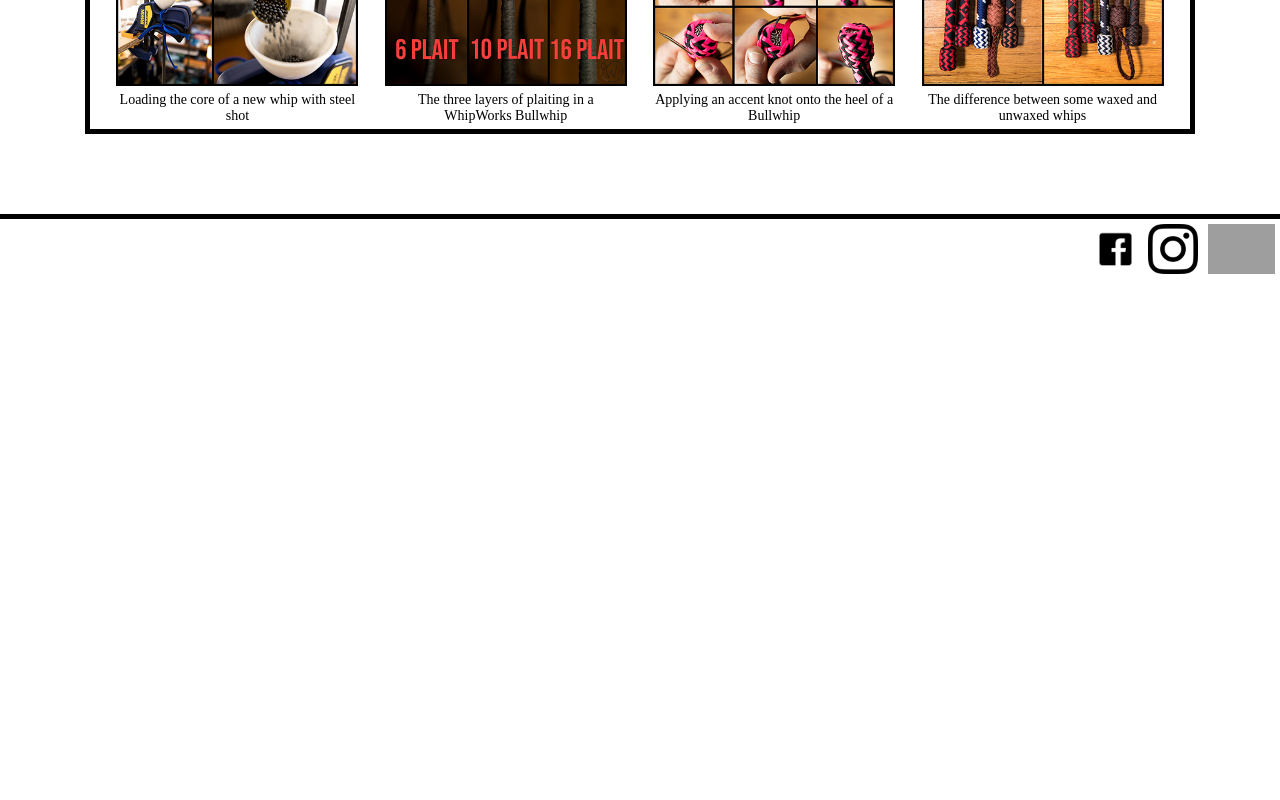
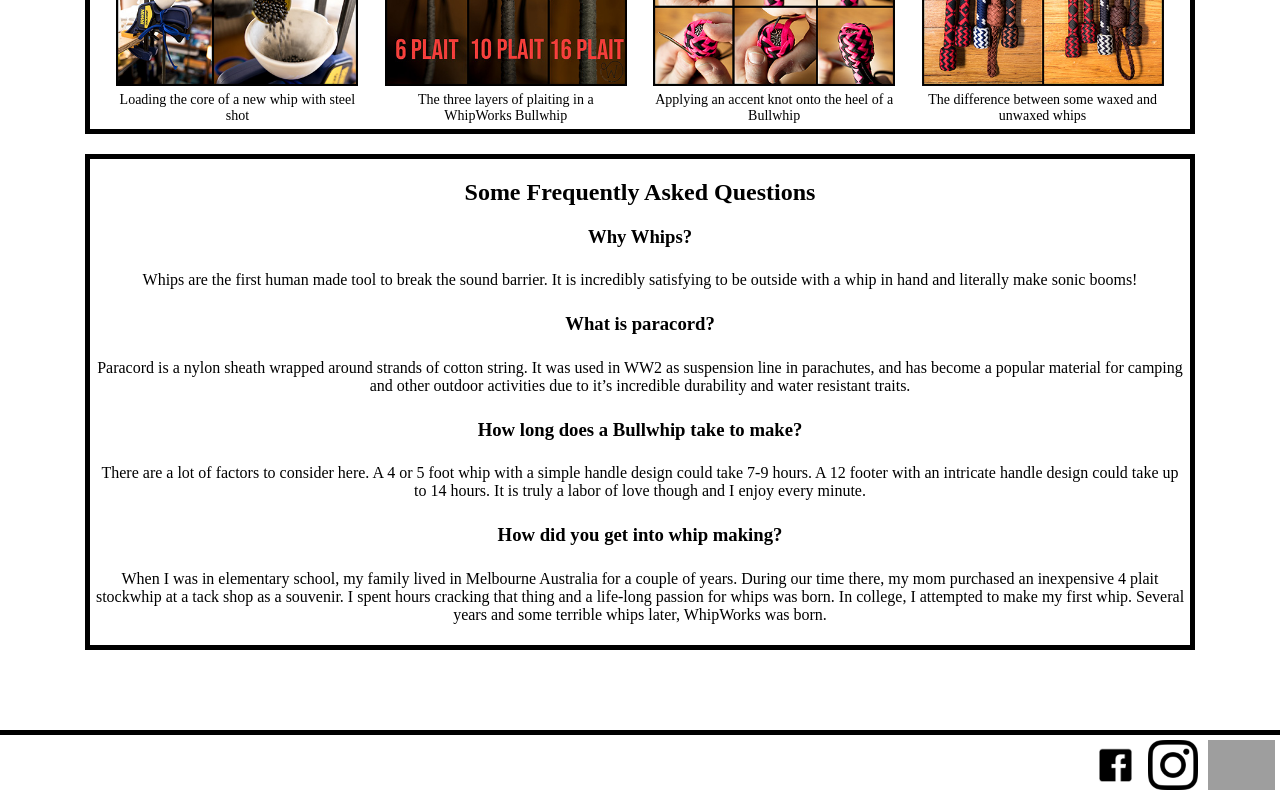
Before and after one commit to atfieldson/whipworks.us, a React (Create React App) app: page /bullwhip#/home in a window 1280 px wide. Shown: the part 1104-1904 px from the top of the page. Before the commit the page ends 1388 px from the top, so only its background shows below. Built offline with nearby package versions, Linux system fonts and the light colour scheme; no server answers; grey boxes are pictures that could not be loaded; a web font is replaced by a local one; what react-stripe-elements would draw is missing.

Commit message:
Added FAQ on homepage, added Important Info on shipment info

```diff
--- a/src/components/Checkout/Cart.js
+++ b/src/components/Checkout/Cart.js
@@ -41,8 +41,12 @@
                                         <li className="capitalize">Color 1: {item.item.color1.name}</li>
                                         <li className="capitalize">Color 2: {item.item.color2.name}</li>
                                         <li className="capitalize">Handle Pattern: {item.item.pattern.name}</li>
-                                        <li className="capitalize">Waxed: {item.item.waxed}
-                                            ( +${item.item.whipLength.waxed_cost} )</li>
+                                        {item.item.waxed === 'yes'
+                                        ?
+                                        <li className="capitalize">>Waxed: {item.item.waxed}( +${item.item.whipLength.waxed_cost} )</li>
+                                        :
+                                        <li className="capitalize"> Waxed: {item.item.waxed}</li>
+                                        }
                                         <li className="capitalize">Whip Length: {item.item.whipLength.name} Feet
                                             ( +${item.item.whipLength.cost} )</li>
                                         <li className="capitalize">Handle Length: {item.item.handleLength.name} Inches
--- /dev/null
+++ b/src/components/Checkout/CurrentWait.js
@@ -0,0 +1,24 @@
+import React, { Component } from 'react';
+import { connect } from 'react-redux';
+import './checkout.css'
+
+class CurrentWait extends Component {
+
+    render() {
+        return (
+            <div className="currentWaitContainer">
+            <h3>Important Info</h3>
+            <ul>
+            <li>The current wait for a Bullwhip is 4-6 weeks (it may take less).</li>
+            <li>Shipping and handling costs a flat rate of $20 in the USA.</li>
+            </ul>
+            </div>
+        );
+    }
+}
+
+const mapStateToProps = state => ({
+    state,
+});
+
+export default connect(mapStateToProps)(CurrentWait);
--- a/src/components/Checkout/ShippingInfo.js
+++ b/src/components/Checkout/ShippingInfo.js
@@ -1,6 +1,7 @@
 import React, { Component } from 'react';
 import { connect } from 'react-redux';
 import './checkout.css'
+import CurrentWait from './CurrentWait';
 
 class ShippingInfo extends Component {
 
@@ -42,6 +43,7 @@
         return (
             <div>
             <h3>Shipping and Payment Information</h3>
+            <CurrentWait />
             < div className="shippingContainer">
                 <form className="shippingForm">
                     <label className="shippingFormLabel">
--- a/src/components/Checkout/checkout.css
+++ b/src/components/Checkout/checkout.css
@@ -280,3 +280,10 @@
     /* outline gets rid of the blue border on selected item */
     outline:0;
 }
+
+.currentWaitContainer {
+    text-align: center;
+    margin: 4px;
+    border: 5px solid black;
+    max-width: 400px;
+}
--- a/src/components/DesignABullwhip/ConchoChooser.js
+++ b/src/components/DesignABullwhip/ConchoChooser.js
@@ -46,6 +46,7 @@
                 <h2>
                     Concho
                 </h2>
+                <p>A Concho is applied to the heel of every handle, giving your Bullwhip a distinct look</p>
                 <div className="buttonsContainer conchoContainer">
                     {this.props.state.bullwhip.conchosReducer.map(concho => {
                         return <div className = "buttonDiv" key={concho.id}>
--- a/src/components/DesignABullwhip/DesignABullwhip.css
+++ b/src/components/DesignABullwhip/DesignABullwhip.css
@@ -215,7 +215,7 @@
 
 .tooltipRender .inactiveRenderButtonToolTip {
     visibility: hidden;
-    width: 120%;
+    width: 100%;
     background-color: RGB(51 51 51);
     border: 3px solid black;
     color: black;
@@ -226,7 +226,7 @@
     /* Position the tooltip text - see examples below! */
     position: absolute;
     bottom: 108%;
-    left: -14%;
+    left: -5%;
     z-index: 1;
 }
 
--- a/src/components/DesignABullwhip/RenderWhipButton.js
+++ b/src/components/DesignABullwhip/RenderWhipButton.js
@@ -16,7 +16,7 @@
                     this.props.state.bullwhip.designABullwhipReducer.pattern.name === ''
                     ?
                     <div className='tooltipRender'>
-                        <span className="inactiveRenderButtonToolTip">Choose you Color1, Color2 and Handle Pattern to see your bullwhip!</span>
+                        <span className="inactiveRenderButtonToolTip">Choose you Color1, Color2 and Handle Pattern to see your bullwhip</span>
                         <button onClick={this.triggerRender} className='inactiveRenderButton'>Click here to see your Bullwhip Handle</button>
                     </div>
                     // <h3></h3>
--- a/src/components/DesignABullwhip/YourWhip.css
+++ b/src/components/DesignABullwhip/YourWhip.css
@@ -127,4 +127,9 @@
 .yourWhipPlaceholderBig {
     margin-top: 30px;
     height: 140px;
+    text-align: center;
 }
+
+/* .yourWhipPlaceholderBig p{
+    width: 180px;
+} */
--- a/src/components/HomePage/HomePage.js
+++ b/src/components/HomePage/HomePage.js
@@ -113,6 +113,17 @@
             </div>
           </div>
         </div>
+        <div className="aboutBullwhipContainer" >
+          <h2>Some Frequently Asked Questions</h2>
+          <h3>Why Whips?</h3>
+          <p>Whips are the first human made tool to break the sound barrier.  It is incredibly satisfying to be outside with a whip in hand and literally make sonic booms!</p>
+          <h3>What is paracord?</h3>
+          <p>Paracord is a nylon sheath wrapped around strands of cotton string.  It was used in WW2 as suspension line in parachutes, and has become a popular material for camping and other outdoor activities due to it’s incredible durability and water resistant traits. </p>
+          <h3>How long does a Bullwhip take to make?</h3>
+          <p>There are a lot of factors to consider here.  A 4 or 5 foot whip with a simple handle design could take 7-9 hours.  A 12 footer with an intricate handle design could take up to 14 hours.  It is truly a labor of love though and I enjoy every minute.</p>
+          <h3>How did you get into whip making?</h3>
+          <p>When I was in elementary school, my family lived in Melbourne Australia for a couple of years.  During our time there, my mom purchased an inexpensive 4 plait stockwhip at a tack shop as a souvenir.  I spent hours cracking that thing and a life-long passion for whips was born.  In college, I attempted to make my first whip.  Several years and some terrible whips later, WhipWorks was born.</p>
+        </div>
       </div>
     );
   }
```
